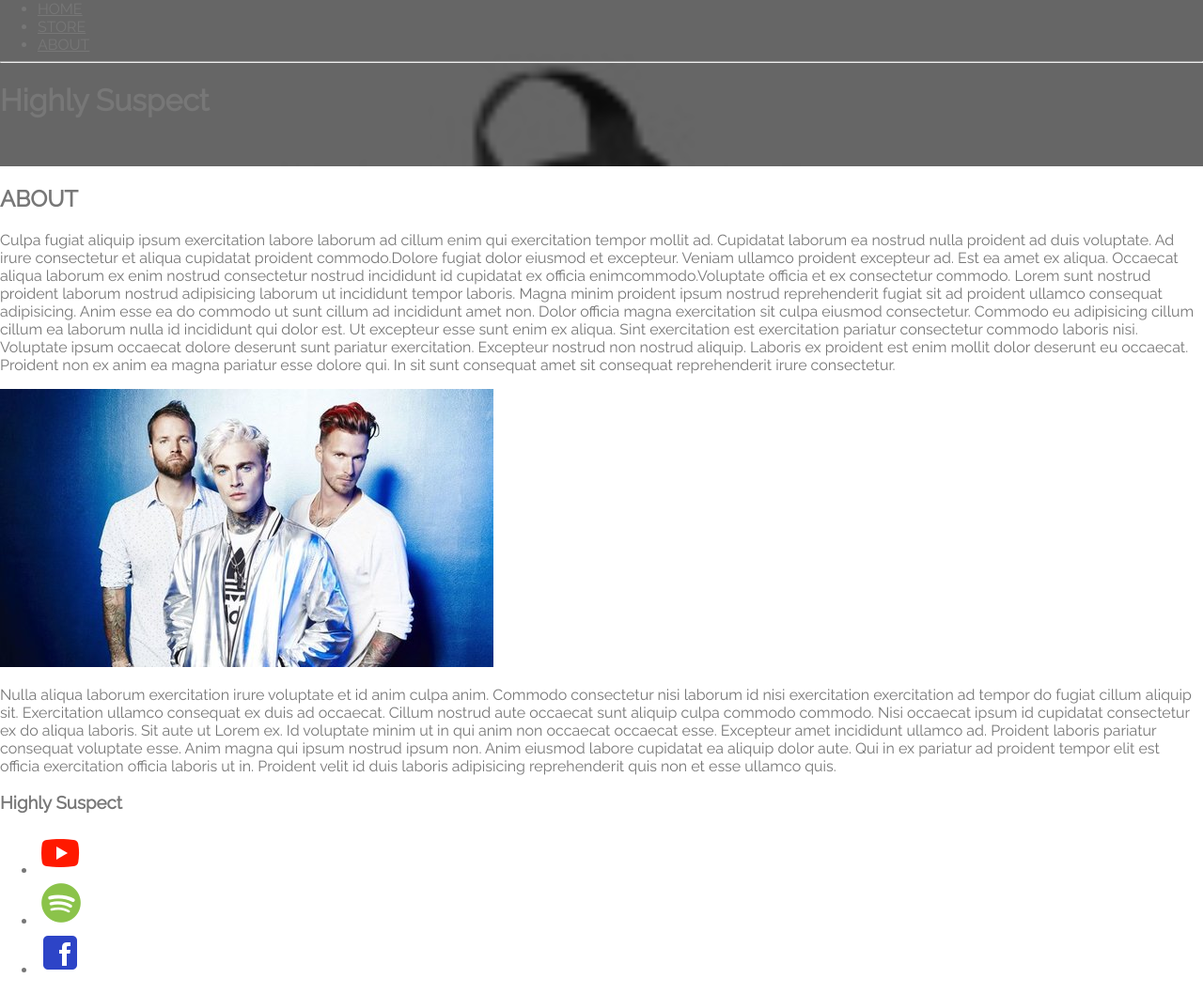
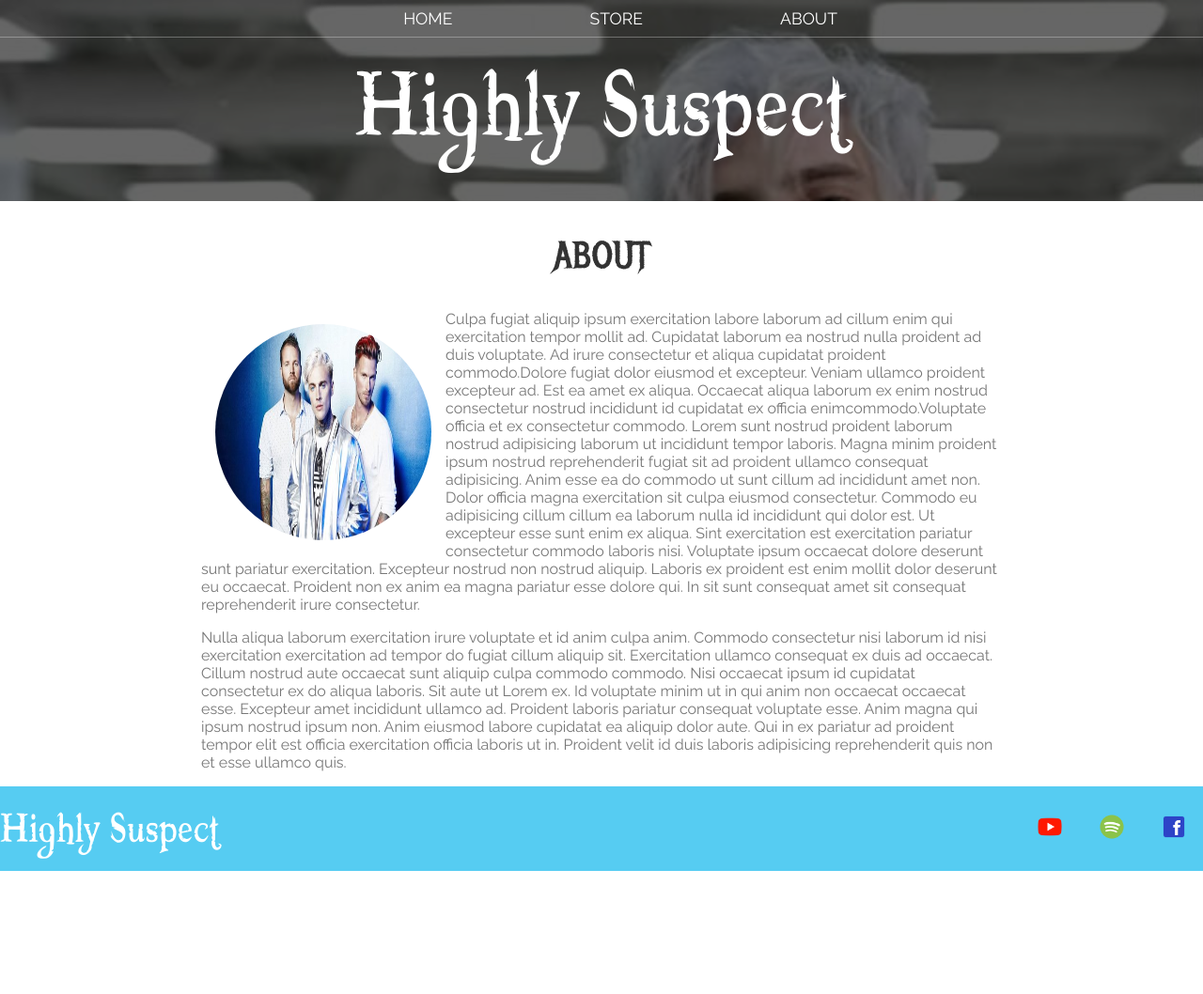
Before and after one commit to Rafatlne/Favourite-Band, a plain HTML site: page about.html in a window 1280 px wide. Shown: the whole page at 94% size. After the commit the page ends 927 px from the top, so only its background shows below. Drawn offline with Linux system fonts and the light colour scheme.

Commit message:
updated about html page css

```diff
--- a/about.html
+++ b/about.html
@@ -12,18 +12,18 @@
 
 <body>
     <header class="main-header">
-        <nav class="nav">
+        <nav class="nav main-nav">
             <ul>
                 <li><a href="index.html">HOME</a></li>
                 <li><a href="store.html">STORE</a></li>
                 <li><a href="about.html">ABOUT</a></li>
             </ul>
-            <hr>
         </nav>
-        <h1>Highly Suspect</h1>
+        <h1 class="band-name band-name-large">Highly Suspect</h1>
     </header>
-    <section>
-        <h2>ABOUT</h2>
+    <section class="content-section container">
+        <h2 class="section-header">ABOUT</h2>
+        <img class="about-band-image" src="images/highlysuspect.jpg">
         <p>Culpa fugiat aliquip ipsum exercitation labore laborum ad cillum enim qui exercitation tempor mollit ad.
             Cupidatat laborum ea nostrud nulla proident ad duis voluptate. Ad irure consectetur et aliqua cupidatat
             proident commodo.Dolore fugiat dolor eiusmod et excepteur. Veniam ullamco proident excepteur ad. Est ea
@@ -39,7 +39,7 @@
             dolore deserunt sunt pariatur exercitation. Excepteur nostrud non nostrud aliquip. Laboris ex proident est
             enim mollit dolor deserunt eu occaecat. Proident non ex anim ea magna pariatur esse dolore qui. In sit sunt
             consequat amet sit consequat reprehenderit irure consectetur.</p>
-        <img src="images/highlysuspect.jpg">
+
         <p>Nulla aliqua laborum exercitation irure voluptate et id anim culpa anim. Commodo consectetur nisi laborum id
             nisi exercitation exercitation ad tempor do fugiat cillum aliquip sit. Exercitation ullamco consequat ex
             duis ad occaecat. Cillum nostrud aute occaecat sunt aliquip culpa commodo commodo. Nisi occaecat ipsum id
@@ -53,9 +53,10 @@
             exercitation officia laboris ut in. Proident velit id duis laboris adipisicing reprehenderit quis non et
             esse ullamco quis.</p>
     </section>
-    <footer>
-        <h3>Highly Suspect</h3>
-        <ul>
+    <footer class="main-footer">
+        <div class="conatiner main-footer-container">
+            <h3 class="band-name">Highly Suspect</h3>
+            <ul class="nav footer-nav">
                 <li>
                     <a href="https://www.youtube.com/user/TheHighlySuspectPage" target="_blank">
                         <img src="images/youtube.png">
@@ -72,6 +73,7 @@
                     </a>
                 </li>
             </ul>
+        </div>
     </footer>
 
 </body>
--- a/styles.css
+++ b/styles.css
@@ -1,4 +1,12 @@
 @import url('https://fonts.googleapis.com/css?family=Raleway');
+@import url('https://fonts.googleapis.com/css?family=Metal+Mania');
+
+@font-face {
+    font-family: "BOOTERZZ";
+    src: url("booter/BOOTERZZ.ttf");
+    font-weight: normal;
+    font-style: normal;
+}
 *{
     box-sizing: border-box;
     font-family: Raleway;
@@ -13,10 +21,102 @@
 .nav ul{
     margin: 0;
 }
+
+.nav li{
+    display: inline;
+}
+
+.nav a{
+    display: inline-block;
+    padding: .5em;
+    color: white;
+    text-decoration: none;
+}
+
+.main-nav {
+    text-align: center;
+    font-size: 1.1em;
+    font-weight: lighter;
+    border-bottom: 1px solid rgba(255, 255, 255, .3);
+}
+
+.main-nav li {
+    padding: 0 5%;
+}
+
+.nav a:hover {
+    background-color: rgba(255,255,255,.3);
+}
+
+
 .main-header{
     background-color: rgba(0, 0, 0, .6);
-    background-image: url("images/highlysuspect-mcid-backpack-merch.jpg");
+    background-image: url("images/mynameishuman.jpg");
     background-blend-mode: multiply;
     background-size: cover;
     padding-bottom: 30px;
 }
+
+.band-name {
+    text-align: center;
+    margin: 0;
+    font-size: 4em;
+    font-family: "BOOTERZZ";
+    font-weight: normal;
+    color: white;
+}
+
+.band-name-large {
+    font-size: 9em;
+}
+
+.content-section {
+    margin: 1em;
+}
+
+.container {
+    max-width: 900px;
+    margin:0 auto;
+    padding: 0 1.5em;
+}
+
+.section-header{
+    font-family: "Metal Mania";
+    font-weight: normal;
+    color: #333;
+    text-align: center;
+    font-size: 2.5em;
+}
+
+.about-band-image{
+    float: left;
+    height: 230px;
+    width: 230px;
+    margin: 15px;
+    border-radius: 50%;
+}
+
+.main-footer{
+    background-color: #56CCF2;
+    color: white;
+    padding: .25em 0;
+}
+
+.main-footer-container {
+    display: flex;
+    align-items: center;
+}
+
+.main-footer-container ul{
+    flex-grow: 1;
+    text-align: end;
+}
+
+.footer-nav li {
+    padding: 0 .5em;
+}
+
+.footer-nav img {
+    width: 30px;
+    height: 30px;
+}
```
Also changed, not shown: booter/BOOTERZZ.ttf (added), images/mynameishuman.jpg (added). Lines whose indentation alone changed are shown as unchanged.
